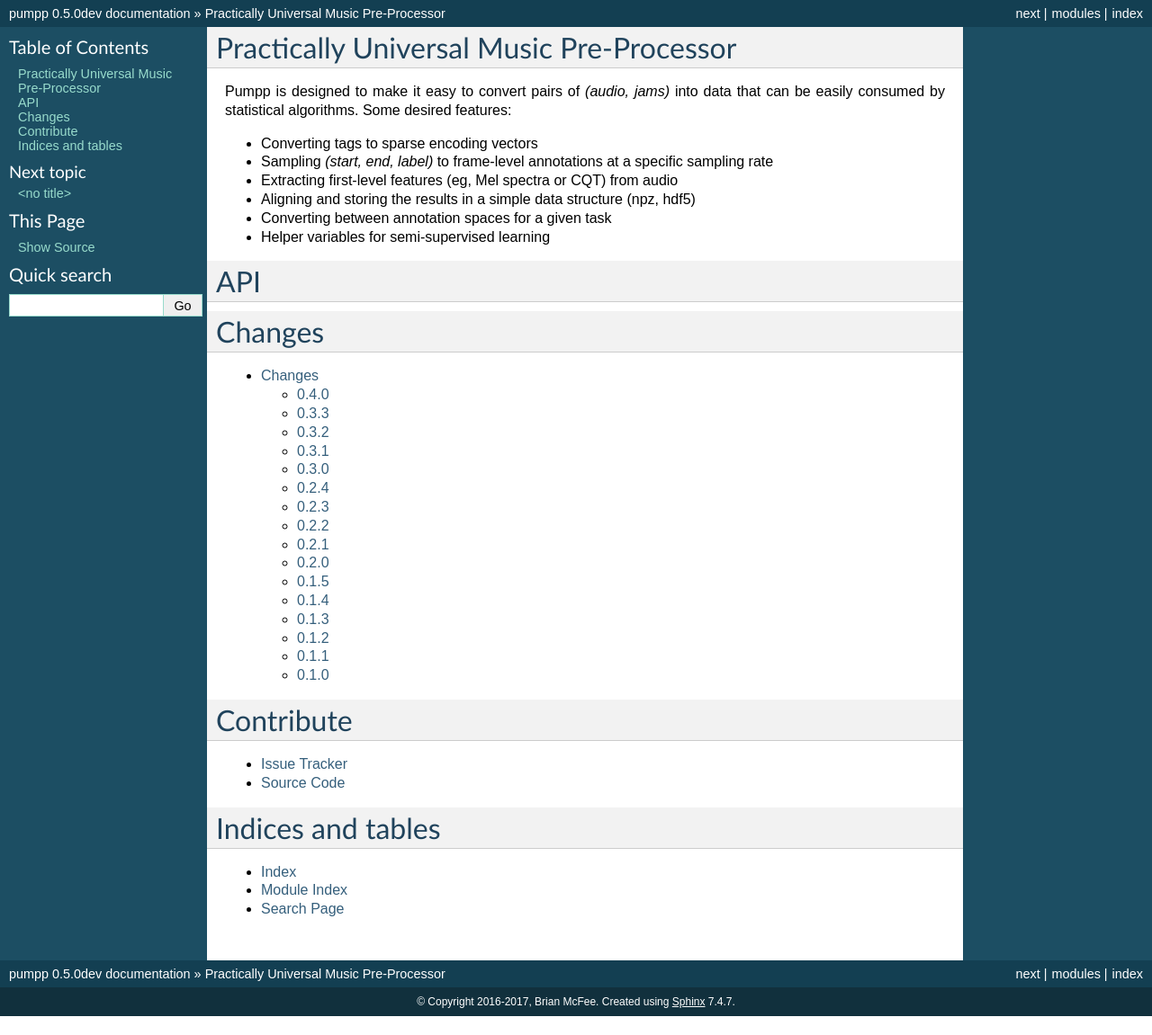
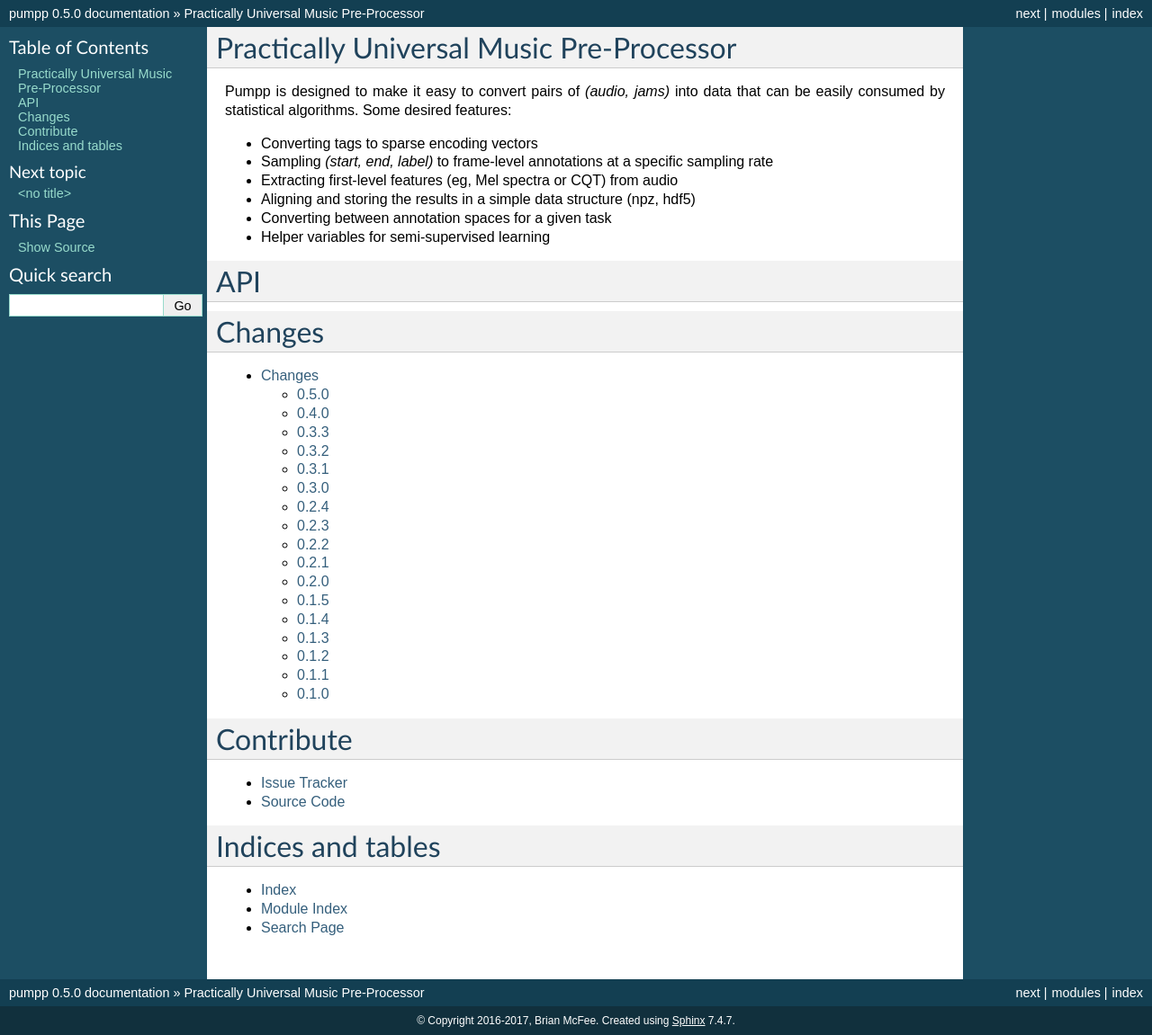
Before and after one commit to bmcfee/pumpp, a Sphinx documentation site: the page built from docs/index.rst, in a window 1280 px wide. Shown: the whole page at 90% size. Built offline with Sphinx 7.4.7, drawn with Linux system fonts in a browser that asks for light colours; before the commit the page ends 1130 px from its top, so only the background shows below that.

Commit message:
preparing 0.5 release

```diff
--- a/pumpp/version.py
+++ b/pumpp/version.py
@@ -3,4 +3,4 @@
 """Version info"""
 
 short_version = '0.5'
-version = '0.5.0dev'
+version = '0.5.0'
```
Also changed, not shown: docs/changes.rst (+8 -0 lines).
